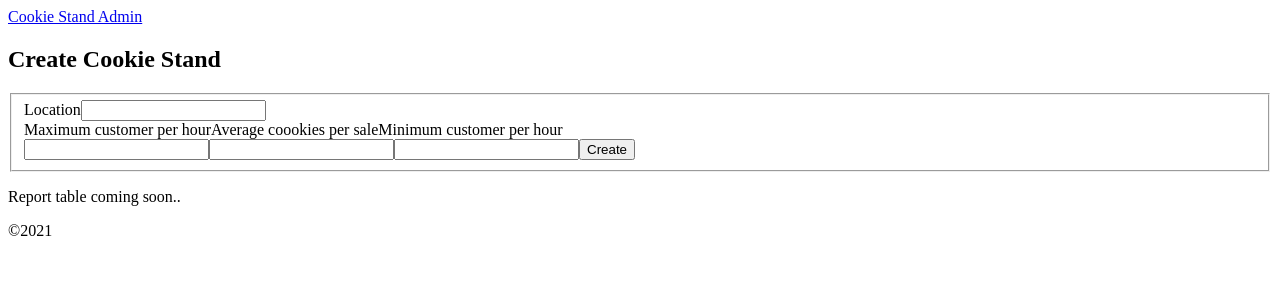
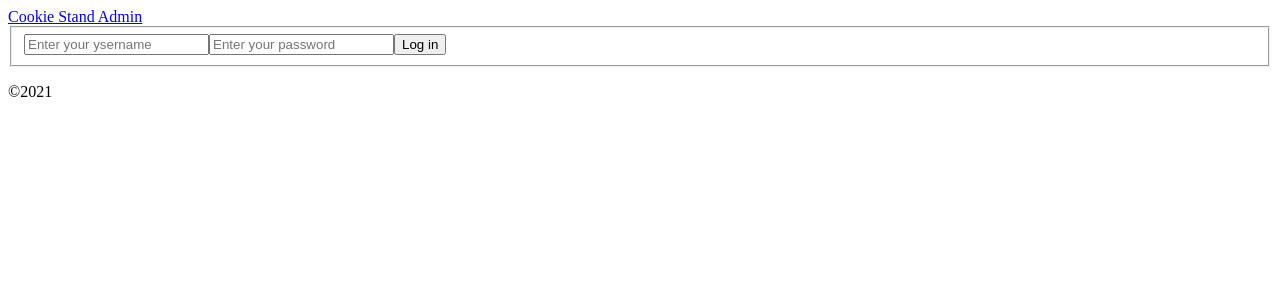
Before and after one commit to faisalabuzaid/cookie-stand-admin, a Next.js app: page / in a window 1280 px wide. Shown: the top 300 px of the page. Built offline with nearby package versions, Linux system fonts and the light colour scheme.

Commit message:
addloginform

```diff
--- /dev/null
+++ b/components/Login-form.js
@@ -0,0 +1,21 @@
+export default function LoginForm({submitLogin}) {
+    function handleLogin(e) {
+        e.preventDefault()
+        const userData = {
+            'username': e.target.username.value,
+            'password':e.target.password.value
+        }
+        submitLogin(userData)
+    }
+    return (
+        <div>
+            <form onSubmit={handleLogin}>
+                <fieldset>
+                    <input type="text" id="username" placeholder="Enter your ysername" name="username" required/>
+                    <input type="password" id="password" placeholder="Enter your password" name="password" required/>
+                    <button type="submit">Log in</button>
+                </fieldset>
+            </form>
+        </div>
+    )
+}
--- a/package.json
+++ b/package.json
@@ -9,6 +9,7 @@
     "lint": "next lint"
   },
   "dependencies": {
+    "axios": "^0.21.1",
     "next": "11.0.1",
     "react": "17.0.2",
     "react-dom": "17.0.2"
--- a/pages/index.js
+++ b/pages/index.js
@@ -1,19 +1,36 @@
 import { useState } from "react";
 import Form from "./form";
+import LoginForm from "../components/Login-form";
+import axios from 'axios'
 
 export default function Home({ children }) {
   const [data, setData] = useState({});
   const result = JSON.stringify(data)
+  const [tokens, setTokens] = useState()
+  const [isLoggedIn, setLoggedIn] = useState(false)
+  async function getToken(userData) {
+    // this function get tokens from API using the username and password
+    try {
+      const url = 'http://cookie-stands-api1.herokuapp.com/api/token/'
+      const response = await axios.post(url, userData)
+      setTokens(response.data)
+      setLoggedIn(true)
+    } catch (err) {
 
+    }
 
+  }
   return (
     <div>
-      <Form action={setData} />
-      <div className="text-center text-gray-700">
-        <p>Report table coming soon..</p>
-        <p>{Object.keys(data).length !== 0 && result}</p>
-      </div>
-
+      {isLoggedIn ? <><Form action={setData} />
+        <div className="text-center text-gray-700">
+          <p>Report table coming soon..</p>
+          <p>{Object.keys(data).length !== 0 && result}</p>
+        </div>
+      </>
+        :
+        <LoginForm submitLogin={getToken} />
+      }
       <footer className="absolute bottom-0 w-full px-8 py-4 bg-green-500">
         <p>&copy;2021</p>
       </footer>
```
Also changed, not shown: 1 other file (tests, documents, lock files or other folders).
